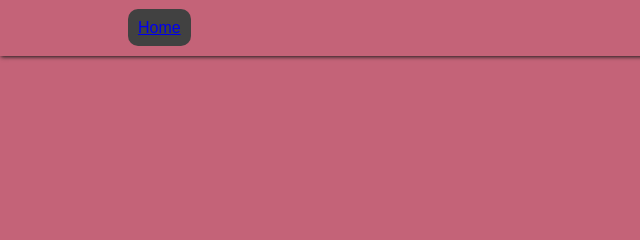
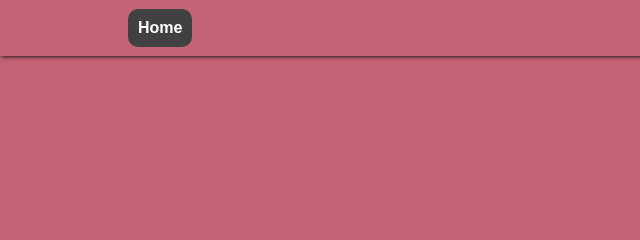
Before and after one commit to NDWnatural/abobus, a plain HTML site: page index.html in a window 1280 px wide. Shown: the top 240 px of the page, 0-640 px from the left. Drawn offline with Linux system fonts and the light colour scheme.

Commit message:
Update index.html

```diff
--- a/index.html
+++ b/index.html
@@ -20,7 +20,7 @@
                 <path fill-rule="evenodd" d="M2.5 12a.5.5 0 0 1 .5-.5h10a.5.5 0 0 1 0 1H3a.5.5 0 0 1-.5-.5zm0-4a.5.5 0 0 1 .5-.5h10a.5.5 0 0 1 0 1H3a.5.5 0 0 1-.5-.5zm0-4a.5.5 0 0 1 .5-.5h10a.5.5 0 0 1 0 1H3a.5.5 0 0 1-.5-.5z"/>
             </svg>
         </button>
-        <div class="logo_header">
+        <div class="navigation_header" class="logo_header">
             <a href="#" class="active">Home</a>
         </div>
         <div class="navigation_header" id="navigation_header">
```
